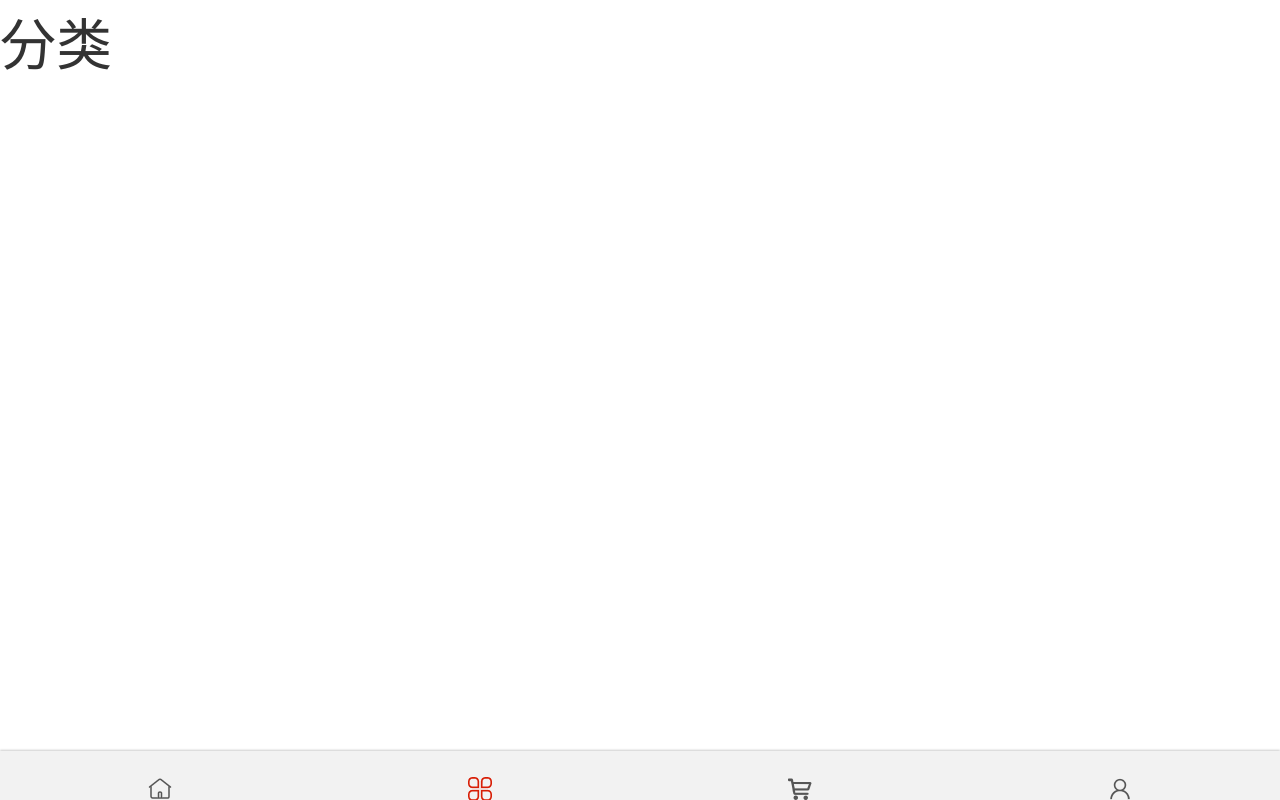
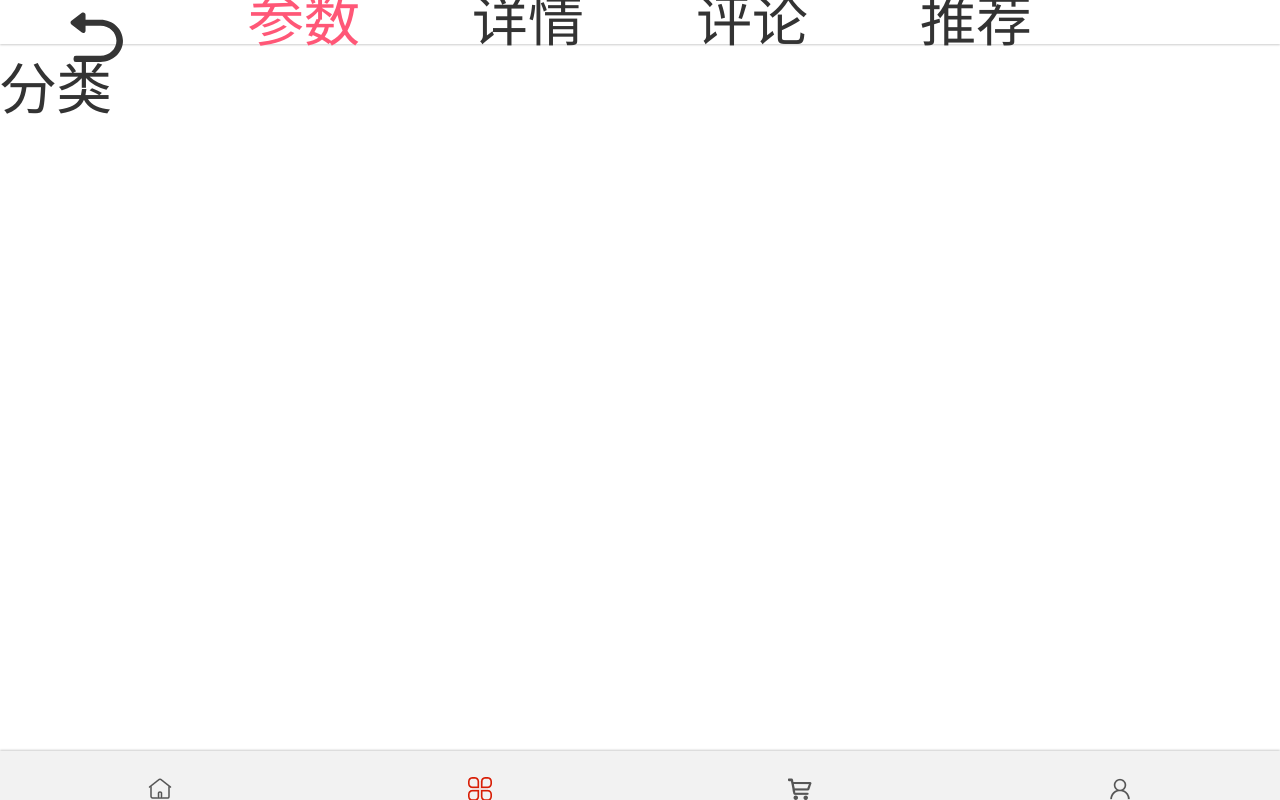
Before and after one commit to pbw-langwang/VueDirectorySpecification-mall, a Vue app: page /classify in a window 1280 px wide. Built offline with nearby package versions, Linux system fonts and the light colour scheme.

Commit message:
封装了网络请求和头部导航

```diff
--- a/src/views/Classify/Classify.vue
+++ b/src/views/Classify/Classify.vue
@@ -1,12 +1,16 @@
 <template>
   <div>
+    <classify-nav-bar/>
     <p>分类</p>
   </div>
 </template>
 
 <script>
+  import ClassifyNavBar from "views/Classify/components/ClassifyNavBar.vue"
   export default {
-
+    components:{
+      ClassifyNavBar
+    }
   }
 </script>
 
--- /dev/null
+++ b/src/views/Classify/components/ClassifyNavBar.vue
@@ -0,0 +1,48 @@
+<template>
+  <div>
+    <nav-bar>
+      <div slot="left">
+        <img class="back" src="~assets/img/common/back.svg">
+      </div>
+      <div slot="center" class="flex-row-spaceAround">
+        <div v-for="(item,index) in titleList" :key="item"  class="flex1"
+          :class="index == currenctIndex ? 'active':''"
+          @click="getIndex(index)"
+        >
+          {{item}}
+        </div>
+      </div>
+      <div slot="right"></div>
+    </nav-bar>
+  </div>
+</template>
+
+<script>
+  import NavBar from "components/common/navbar/NavBar.vue"
+
+  export default {
+    components:{
+      NavBar
+    },
+    data(){
+      return {
+        titleList:["参数","详情","评论","推荐"],
+        currenctIndex:0,
+      }
+    },
+    methods:{
+      getIndex(index){
+        this.currenctIndex = index;
+      },
+    }
+  }
+</script>
+
+<style scoped>
+  .active{
+    color: var(--color-high-text);
+  }
+  .back{
+    width: 40%;
+  }
+</style>
```
Also changed, not shown: src/assets/img/common/a.txt (added), src/assets/img/common/back.svg (added), src/views/Classify/a.txt (added), 1 other file (tests, documents, lock files or other folders).
